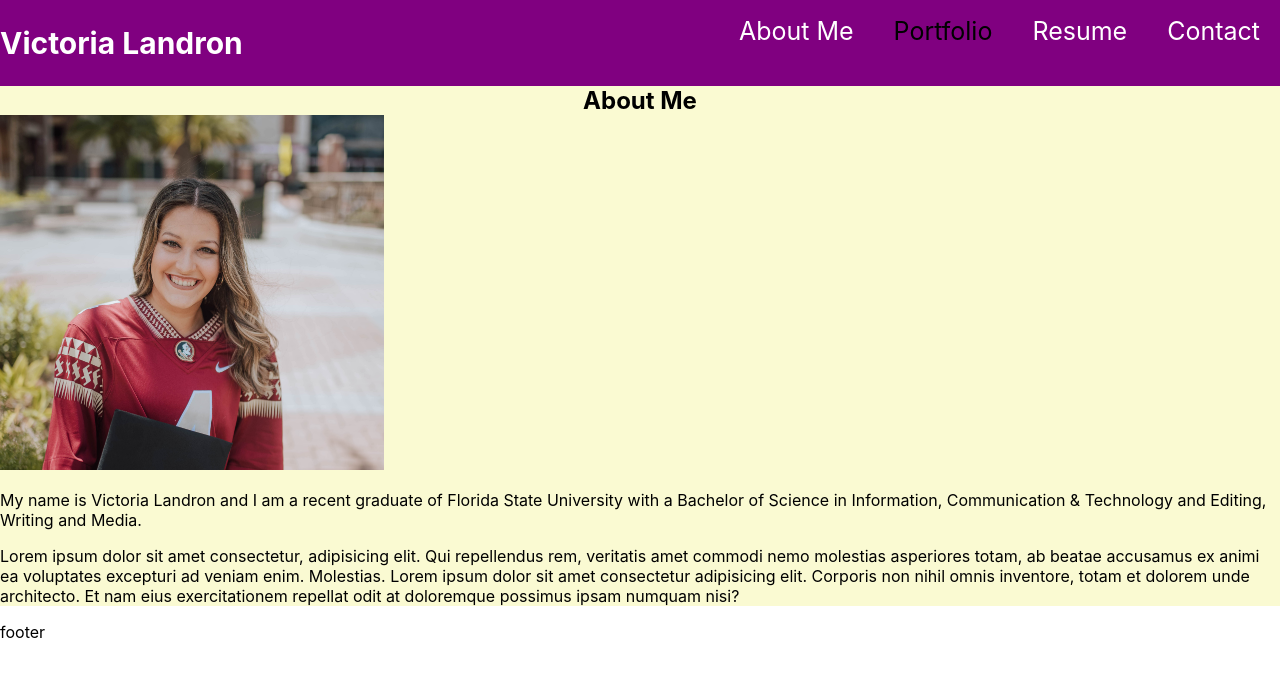
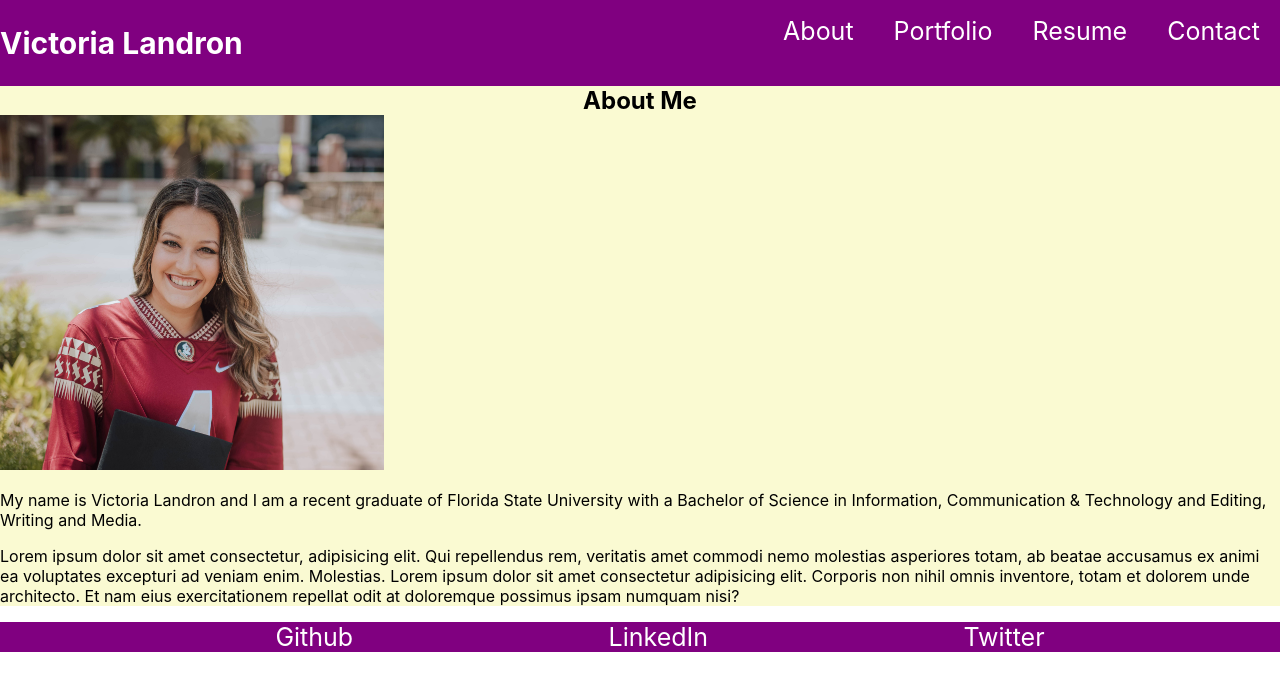
Before and after one commit to viclandron27/react-portfolio, a React (Create React App) app: page / in a window 1280 px wide. Shown: the top 690 px of the page. Built offline with nearby package versions, Linux system fonts and the light colour scheme.

Commit message:
changed page change to switch statement, nav bar fixed, and pages all display

```diff
--- a/src/App.js
+++ b/src/App.js
@@ -1,30 +1,18 @@
 import React, { useState } from "react";
 import "./App.css";
-import About from "./components/About";
-import ContactForm from "./components/Contact";
-import Nav from "./components/Nav";
-import Portfolio from "./components/Portfolio";
+import Header from "./components/Header.js"
+import Footer from "./components/Footer";
+// import Header from "./components/Header"
 
 function App() {
-  const categories = [
-    {
-      name: "Portfolio",
-      description: "Overview of my different projects",
-    },
-    {
-      name: "Resume",
-      description:
-        "Link to my resume describing all my previous work and experience",
-    },
-  ];
 
-  const [currentCategory, setCurrentCategory] = useState(categories[0]);
-  const [contactSelected, setContactSelected] = useState(false);
-  const [portfolioSelected, setPortfolioSelected] = useState(false);
+  // const [currentCategory, setCurrentCategory] = useState(categories[0]);
+  // const [contactSelected, setContactSelected] = useState(false);
+  // const [portfolioSelected, setPortfolioSelected] = useState(false);
 
   return (
     <div className="App">
-      <Nav
+      {/* <Nav
         categories={categories}
         setCurrentCategory={setCurrentCategory}
         currentCategory={currentCategory}
@@ -32,28 +20,11 @@ function App() {
         setContactSelected={setContactSelected}
         portfolioSelected={portfolioSelected}
         setPortfolioSelected={setPortfolioSelected}
-      ></Nav>
+      ></Nav> */}
       <main>
-
-        {!contactSelected ? (
-          <>
-            <About currentCategory={currentCategory}></About>
-          </>
-        ) : (
-          <ContactForm></ContactForm>
-        )}
-
-
-         {/* {!portfolioSelected ? (
-          <>
-            <About currentCategory={currentCategory}></About>
-          </>
-        ) : (
-          <Portfolio></Portfolio>
-        )} */}
-
+        <Header></Header>
       </main>
-      <footer>footer</footer>
+      <Footer></Footer>
     </div>
   );
 }
--- a/src/components/Footer/index.js
+++ b/src/components/Footer/index.js
@@ -2,8 +2,18 @@ import React from 'react';
 
 function Footer() {
     return (
-      <section className="my-5">
-          <p>Footer</p>
+      <section className="my-5 footer">
+        <ul>
+            <li>
+                <a href="https://github.com/viclandron27">Github</a>
+            </li>
+            <li>
+                <a href="http://linkedin.com">LinkedIn</a>
+            </li>
+            <li>
+                <a href="http://twitter.com/vic2798">Twitter</a>
+            </li>
+        </ul>
       </section>
     );
   }
--- /dev/null
+++ b/src/components/Header.js
@@ -0,0 +1,45 @@
+import React, { useState } from "react";
+import About from "./pages/About";
+import Contact from "./pages/Contact";
+import Project from "./pages/Project";
+// import Nav from "./Nav";
+import NavTabs from "./NavTabs";
+import Resume from "./pages/Resume";
+
+function Header() {
+  const [currentPage, handlePageChange] = useState("About");
+
+  const renderPage = () => {
+    // Add a switch statement that will return the appropriate component of the 'currentPage'
+    // YOUR CODE HERE
+    //
+
+    switch (currentPage) {
+      case "Portfolio":
+        return <Project />;
+      case "Contact":
+        return <Contact />;
+      case "Resume":
+        return <Resume />;
+      default:
+        return <About />;
+    }
+  };
+
+  return (
+    <div>
+      <header>
+        <nav>
+          <h1>Victoria Landron</h1>
+          <NavTabs
+            currentPage={currentPage}
+            handlePageChange={handlePageChange}
+          />
+        </nav>
+      </header>
+      <div>{renderPage(currentPage)}</div>
+    </div>
+  );
+}
+
+export default Header;
--- a/src/components/Nav/index.js
+++ b/src/components/Nav/index.js
@@ -1,11 +1,11 @@
 import React from "react";
-import { capitalizeFirstLetter } from '../../utils/helpers';
+// import { capitalizeFirstLetter } from '../../utils/helpers';
 
 function Nav(props) {
  const {
-        categories = [],
-        setCurrentCategory,
-        currentCategory,
+        // categories = [],
+        // setCurrentCategory,
+        // currentCategory,
         contactSelected,
         setContactSelected,
         portfolioSelected,
@@ -14,9 +14,9 @@ function Nav(props) {
 
 
 
-  function categorySelected(name) {
-    console.log(`${name} clicked`)
-  }
+//   function categorySelected(name) {
+//     console.log(`${name} clicked`)
+//   }
 
   return (
     <header>
--- /dev/null
+++ b/src/components/NavTabs.js
@@ -0,0 +1,24 @@
+import React from "react";
+
+function NavTabs(props) {
+  const tabs = ["About", "Portfolio", "Resume", "Contact"];
+  return (
+      <ul className="nav-categories">
+        {tabs.map((tab) => (
+          <li className="mx-1" key={tab}>
+            <a
+              href={"#" + tab.toLowerCase()}
+              onClick={() => props.handlePageChange(tab)}
+              className={
+                props.currentPage === tab ? "nav-link active" : "nav-link"
+              }
+            >
+              {tab}
+            </a>
+          </li>
+        ))}
+      </ul>
+  );
+}
+
+export default NavTabs;
--- a/src/components/About/index.js
+++ b/src/components/pages/About/index.js
@@ -1,5 +1,5 @@
 import React from 'react';
-import headshot from '../../assets/headshot.jpg';
+import headshot from '../../../assets/headshot.jpg'
 
 function About() {
     return (
--- a/src/components/Contact/index.js
+++ b/src/components/pages/Contact/index.js
@@ -1,5 +1,5 @@
 import React, { useState } from "react";
-import { validateEmail } from "../../utils/helpers";
+import { validateEmail } from "../../../utils/helpers";
 
 function ContactForm() {
   const [formState, setFormState] = useState({
--- a/src/components/Portfolio/index.js
+++ b/src/components/pages/Project/index.js
@@ -1,6 +1,6 @@
 import React from 'react';
 
-function Portfolio() {
+function Project() {
     return(
         <div>
             <p>Portolio Page</p>
@@ -8,4 +8,4 @@ function Portfolio() {
     )
 }
 
-export default Portfolio;
+export default Project;
--- /dev/null
+++ b/src/components/pages/Resume/index.js
@@ -0,0 +1,11 @@
+import React from 'react';
+
+function Resume() {
+    return(
+        <div>
+            <h2>Click Here to Download My Resume</h2>
+        </div>
+    )
+}
+
+export default Resume;
--- a/src/index.css
+++ b/src/index.css
@@ -87,6 +87,20 @@ nav  li {
 .navActive {
   color: black;
 }
+.footer {
+  background-color: purple;
+}
+
+.footer a {
+  color: white;
+}
+
+.footer ul {
+  display: flex;
+  flex-wrap: wrap;
+  justify-content: space-evenly;
+  margin: 0;
+}
 
 code {
   font-family: source-code-pro, Menlo, Monaco, Consolas, 'Courier New',
```
Also changed, not shown: src/components/Header/index.js (deleted, +0 -13 lines), 1 other file (tests, documents, lock files or other folders).
